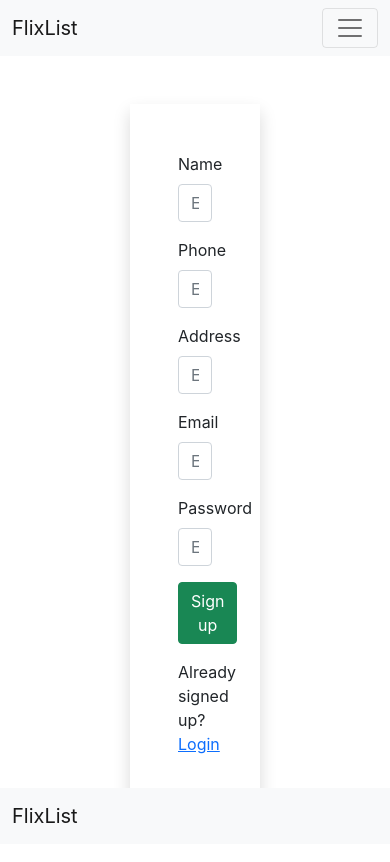
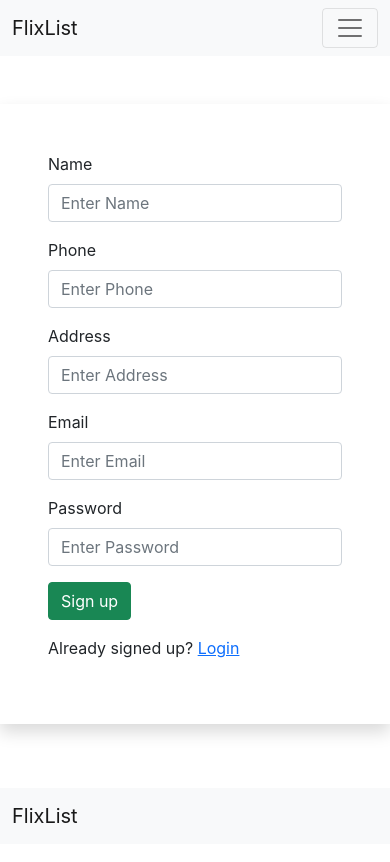
Before and after one commit to Alihussain-khan/flixlistclient, a React (Create React App) app: page /signin in a window 390 px wide. Shown: the top 862 px of the page. Built offline with nearby package versions, Linux system fonts and the light colour scheme.

Commit message:
login sign in responsive for mobile

```diff
--- a/src/Pages/Login.js
+++ b/src/Pages/Login.js
@@ -50,8 +50,10 @@ const updateList = () => {
 
   return (
     <Layout>
-     <div className='container myform shadow mt-5 col-4 p-5'>
-
+<div className='container'>
+    <div className='row'>
+        <div className='col-md-3'></div>
+        <div className='shadow col-md-6  p-5 my-5  mrgin'>
             <div className="mb-3">
                 <label htmlFor="exampleInputEmail1" className="form-label">Email address</label>
                 <input type="email" className="form-control" name="email" placeholder="Enter Email" value={inputText.email} onChange={handler} />
@@ -65,6 +67,8 @@ const updateList = () => {
             <br/>
             <p className='mt-3'>New User?  <Link to="/signin">Sign up</Link> </p>
       </div>
+      </div>
+        </div>
     </Layout>
   )
 }
--- a/src/Pages/Signin.js
+++ b/src/Pages/Signin.js
@@ -85,8 +85,10 @@ const Singin = () => {
   return (
     <>
     <Layout>
-    <div className='myform shadow container my-5 col-4 p-5 mrgin'>
-
+    <div className='container'>
+    <div className='row'>
+        <div className='col-md-3'></div>
+        <div className='shadow col-md-6  p-5 my-5  mrgin'>
             <div className="mb-3">
                 <label  className="form-label">Name</label>
                 <input type="text" className="form-control" name="name" placeholder="Enter Name" value={inputText.name} onChange={handler}  />
@@ -111,6 +113,9 @@ const Singin = () => {
             <br/>
             <p className='mt-3'>Already signed up? <Link to="/login">Login</Link> </p>
         </div>
+        </div>
+        </div>
+
         </Layout>
     </>
   )
```
